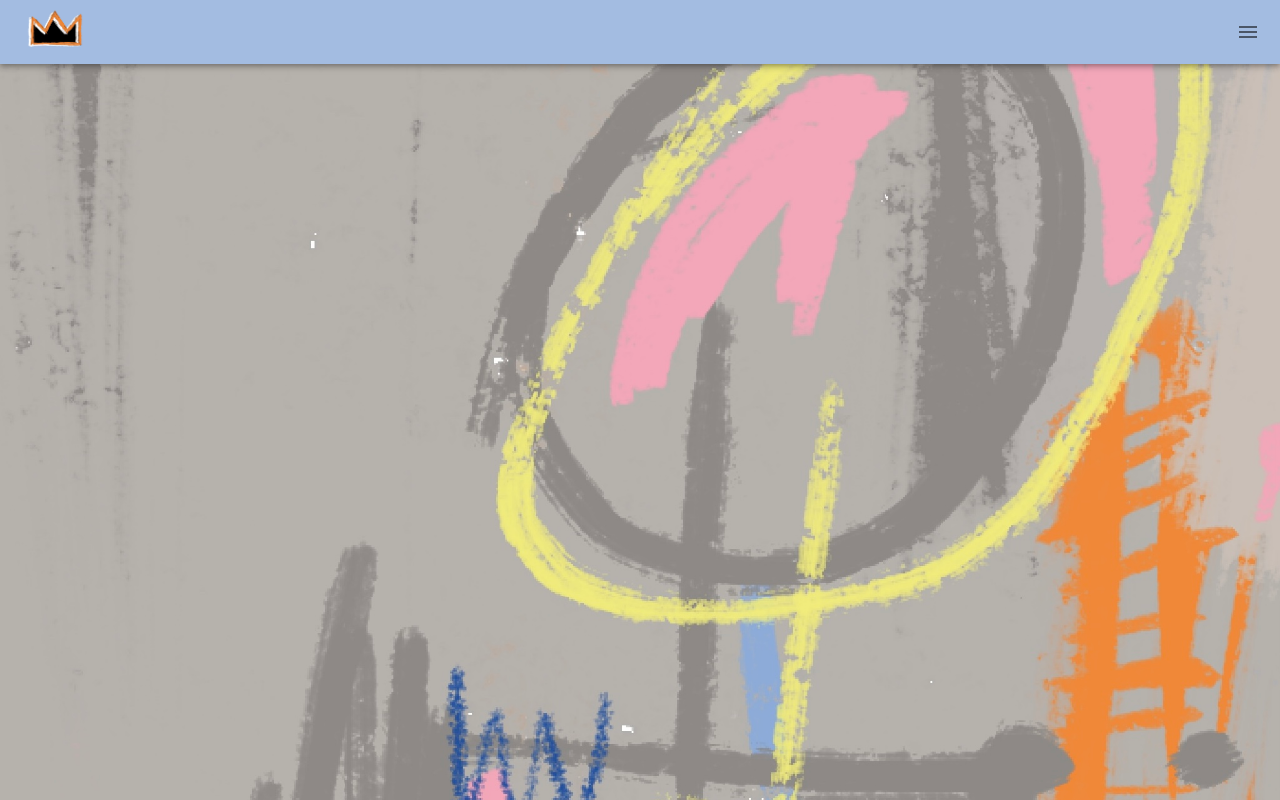
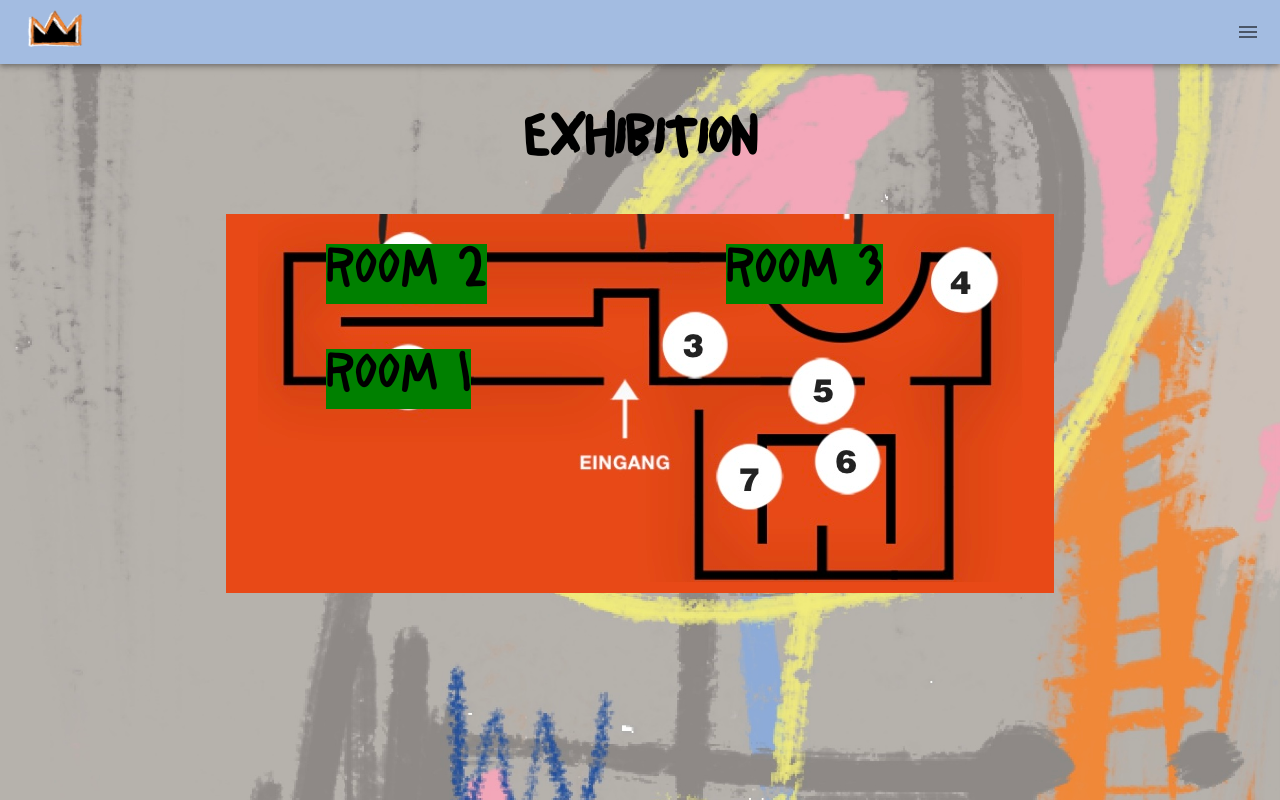
Before and after one commit to VanessaSchwab1906/basquiat-exhibition-app, a React (Create React App) app: page /exhibition in a window 1280 px wide. Before the commit this address had no page. Built offline with nearby package versions, Linux system fonts and the light colour scheme.

Commit message:
started exhibition-map

```diff
--- a/src/App.js
+++ b/src/App.js
@@ -3,7 +3,7 @@ import Navbar from "./components/NavBar/NavBar";
 import "./App.css";
 import Home from "./components/Home/Home";
 import Biography from "./components/Biography/Biography";
-import Works from "./components/Works/Works";
+import Works from "./components/Exhibition/Exhibition";
 import Games from "./components/Games/Games";
 import Impressum from "./components/Impressum /Impressum";
 
@@ -15,7 +15,7 @@ function App() {
         <Routes>
           <Route path="/" element={<Home />} />
           <Route path="/biography" element={<Biography />} />
-          <Route path="/works" element={<Works />} />
+          <Route path="/exhibition" element={<Works />} />
           <Route path="/games" element={<Games />} />
           <Route path="/impressum" element={<Impressum />} />
         </Routes>
--- a/src/components/Biography/Biography.js
+++ b/src/components/Biography/Biography.js
@@ -1,6 +1,5 @@
 import "./Biography.css";
 import { Chrono } from "react-chrono";
-import { useEffect, useState } from "react";
 
 const items = [
   {
@@ -70,7 +69,7 @@ function ChronoTimeline() {
           cardHeight={120}
           mediaHeight={200}
           slideShow
-          slideItemDuration={2000}
+          slideItemDuration={1000}
           theme={{
             primary: "#000000", // primary color of timeline
             secondary: "", // secondary color of timeline
--- /dev/null
+++ b/src/components/Exhibition/Exhibition.css
@@ -0,0 +1,24 @@
+@font-face {
+  font-family: "Basquiat Font";
+  src: url("../../assets/fonts/JEAN-MICHEL-BASQUIAT-FONT-Regular.otf")
+    format("opentype");
+  font-weight: normal;
+  font-style: normal;
+}
+
+.exhibition__headline {
+  font-family: "Basquiat Font", sans-serif;
+  font-size: 60px;
+  color: black;
+  text-align: center;
+  margin-top: 50px;
+}
+
+.location-wrapper {
+  background-color: green;
+}
+
+.exhibition__location {
+  font-family: "Basquiat Font", sans-serif;
+  font-size: 60px;
+}
--- /dev/null
+++ b/src/components/Exhibition/Exhibition.js
@@ -0,0 +1,97 @@
+import { useState } from "react";
+import "./Exhibition.css";
+import map from "../../assets/images/map/demo_map.jpg";
+
+export default function Exhibition() {
+  const [selectedLocation, setSelectedLocation] = useState(null);
+
+  const handleLocationClick = (location) => {
+    setSelectedLocation(location);
+  };
+
+  const exhibitionLocations = [
+    {
+      id: 1,
+      name: "room 1",
+      title: "Introduction",
+      description:
+        "Begin the exhibition with an introductory section that provides an overview of Basquiat's life, artistic career, and major influences. Include a brief biography and highlight key milestones in his artistic journey.",
+      // img: require("../../assets/images/exhibition/room1.jpg"),
+      x: 100,
+      y: 135,
+    },
+    {
+      id: 2,
+      name: "room 2",
+      title: "Early Influences",
+      description:
+        "Explore the early influences on Basquiat's work, such as his exposure to graffiti, street art, and urban culture in New York City. Include early sketches, photographs, and other materials that showcase his development as an artist.",
+      // img: require("../../assets/images/exhibition/room1.jpg"),
+      x: 100,
+      y: 30,
+    },
+    {
+      id: 2,
+      name: "room 3",
+      title: "Themes and Motifs",
+      description:
+        "Dedicate sections to explore the recurring themes and motifs in Basquiat's work. This can include sections on social commentary, cultural references, personal identity, and art historical influences. Display a variety of artworks that exemplify each theme, accompanied by informative panels.",
+      // img: require("../../assets/images/exhibition/room1.jpg"),
+      x: 500,
+      y: 30,
+    },
+    {
+      id: 2,
+      name: "room 3",
+      title: "Themes and Motifs",
+      description:
+        "Dedicate sections to explore the recurring themes and motifs in Basquiat's work. This can include sections on social commentary, cultural references, personal identity, and art historical influences. Display a variety of artworks that exemplify each theme, accompanied by informative panels.",
+      // img: require("../../assets/images/exhibition/room1.jpg"),
+      x: 500,
+      y: 30,
+    },
+  ];
+
+  return (
+    <>
+      <h1 className="exhibition__headline">exhibition</h1>
+      <div style={{ display: "flex", justifyContent: "center" }}>
+        <div className="exhibition__container" style={{ position: "relative" }}>
+          <img
+            src={map}
+            alt="Exhibition Map"
+            className="exhibition__map"
+            style={{ maxWidth: "100%" }}
+          />
+          {exhibitionLocations.map((location) => (
+            <div
+              key={location.id}
+              className={`location ${
+                selectedLocation && selectedLocation.id === location.id
+                  ? "selected"
+                  : ""
+              }`}
+              style={{
+                top: `${location.y}px`,
+                left: `${location.x}px`,
+                position: "absolute",
+              }}
+              onClick={() => handleLocationClick(location)}
+            >
+              <div className="location-wrapper">
+                <span className="exhibition__location">{location.name}</span>
+              </div>
+            </div>
+          ))}
+        </div>
+      </div>
+      {selectedLocation && (
+        <div className="exhibition__details">
+          <h3>{selectedLocation.name}</h3>
+          <h4>{selectedLocation.title}</h4>
+          <p>{selectedLocation.description}</p>
+        </div>
+      )}
+    </>
+  );
+}
--- a/src/components/NavBar/NavBar.js
+++ b/src/components/NavBar/NavBar.js
@@ -10,7 +10,7 @@ import logo from "../../assets/images/crown/orange_crown.png";
 import { Link } from "react-router-dom";
 import "./NavBar.css";
 
-const options = ["biography", "works", "games", "impressum"];
+const options = ["biography", "exhibition", "games", "impressum"];
 
 export default function Navbar() {
   const [anchorEl, setAnchorEl] = React.useState(null);
--- a/src/components/Works/Works.js
+++ /dev/null
@@ -1,3 +0,0 @@
-export default function Works() {
-  return <h1>Works</h1>;
-}
```
Also changed, not shown: src/assets/images/map/demo_map.jpg (added).
